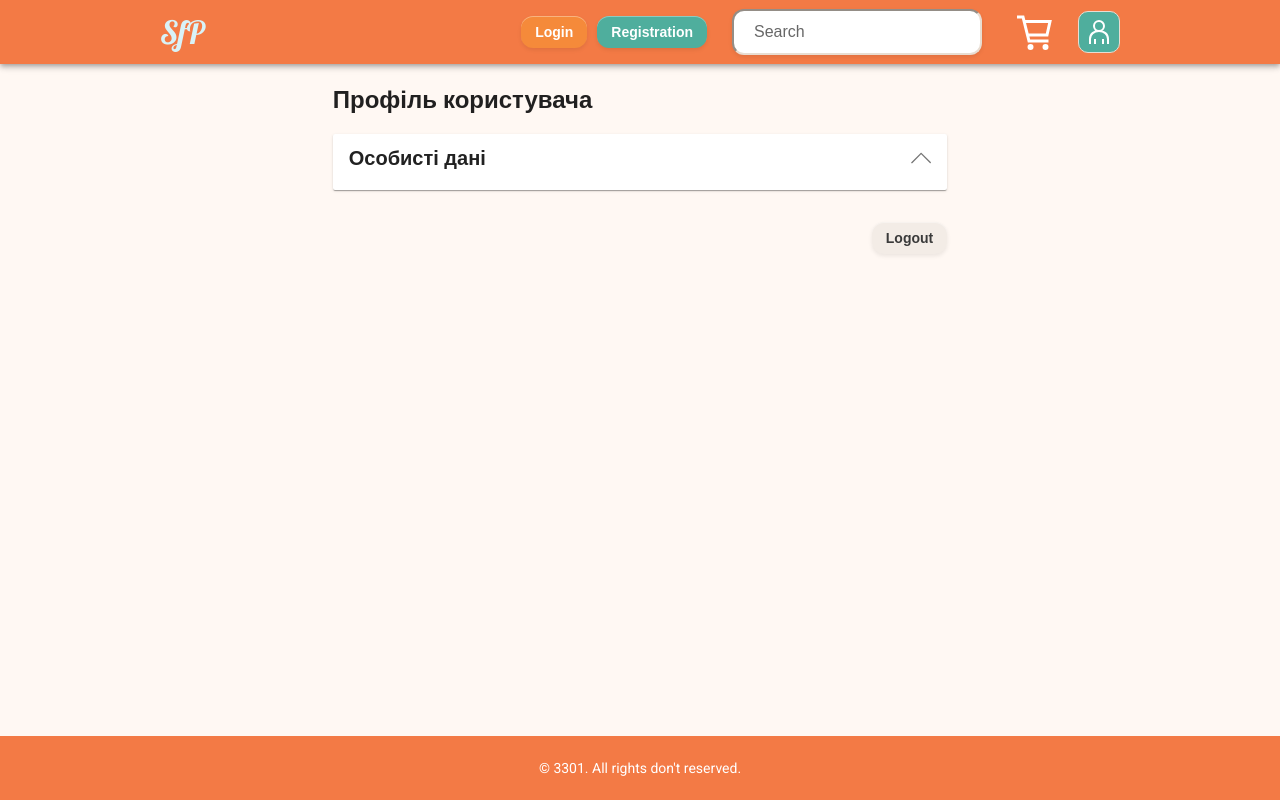
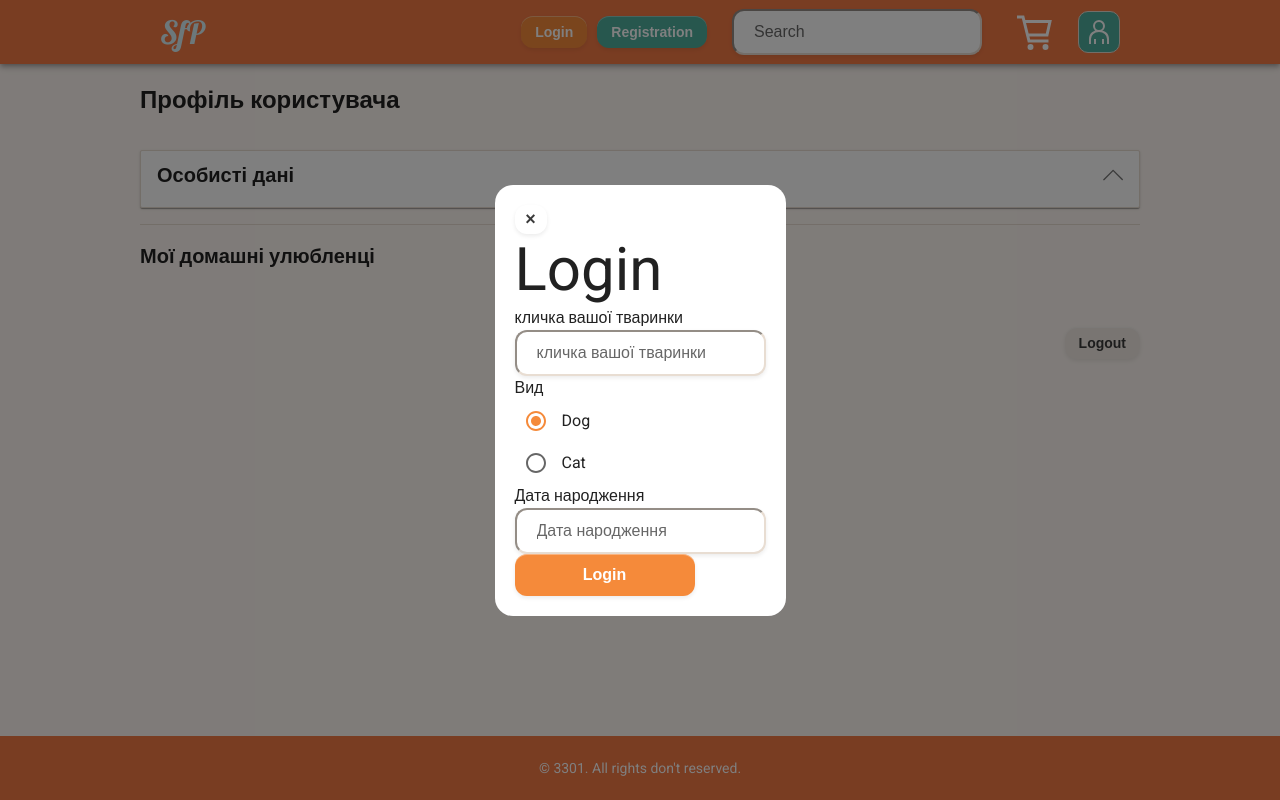
Before and after one commit to 555hehe555/shop-for-pets_frontend, a React (Vite) app: page /profile in a window 1280 px wide. Built offline with nearby package versions, Linux system fonts and the light colour scheme; no server answers; a web font is replaced by a local one.

Commit message:
start working on pet feature

```diff
--- a/src/pages/ProfilePage/ProfilePage.styles.ts
+++ b/src/pages/ProfilePage/ProfilePage.styles.ts
@@ -2,10 +2,11 @@ import type { SxProps, Theme } from "@mui/material";
 
 export const styles: Record<string, SxProps<Theme>> = {
   profileContainer: (theme) => ({
-    margin: "18px 20%",
-    maxWidth: "800px",
+    margin: "18px auto",
+    minWidth: "1000px",
     display: "flex",
     flexDirection: "column",
+    gap: "16px",
 
     "& .pageTitle": {
       fontSize: "24px",
@@ -54,5 +55,11 @@ export const styles: Record<string, SxProps<Theme>> = {
       marginTop: "32px",
       alignSelf: "flex-end",
     },
+
+    "& .accordion": {
+      border: `1px solid ${theme.palette.divider}`,
+      borderRadius: "16px",
+      boxShadow: theme.shadows[1],
+    },
   }),
 };
--- a/src/pages/ProfilePage/ProfilePage.tsx
+++ b/src/pages/ProfilePage/ProfilePage.tsx
@@ -8,6 +8,7 @@ import {
   AccordionSummary,
   Box,
   Divider,
+  Radio,
   Typography,
 } from "@mui/material";
 import { styles } from "./ProfilePage.styles";
@@ -15,6 +16,14 @@ import { useState } from "react";
 import { SlArrowUp } from "react-icons/sl";
 import { useAuth } from "@/features/auth/context/AuthContext";
 import ConfirmDialog from "@/ui/ConfirmDialog/ConfirmDialog";
+import Modal from "@/ui/Modal/Modal";
+
+interface PetData {
+  id?: number;
+  name: string;
+  species: string;
+  dateOfBirth: string;
+}
 
 export function ProfilePage() {
   const [isEditing, setIsEditing] = useState(false);
@@ -24,6 +33,15 @@ export function ProfilePage() {
     phone: "+1 234 567 890",
     dateOfBirth: "1990-01-01",
   });
+
+  const [petsData, setPetsData] = useState<PetData[]>([
+    {
+      id: 1,
+      name: "Buddy",
+      species: "Dog",
+      dateOfBirth: "2018-05-15",
+    },
+  ]);
 
   const { logoutUser } = useAuth();
 
@@ -41,6 +59,10 @@ export function ProfilePage() {
     setPersonalData((prevData) => ({ ...prevData, [name]: value }));
   }
 
+  function handleAddPet(newPet: PetData) {
+    setPetsData((prevPets) => [...prevPets, newPet]);
+  }
+
   return (
     <Main>
       <Box sx={styles.profileContainer}>
@@ -53,6 +75,7 @@ export function ProfilePage() {
             heading: { component: "h3" },
             transition: { unmountOnExit: true },
           }}
+          className="accordion"
         >
           <AccordionSummary
             className="tableTitle"
@@ -141,6 +164,21 @@ export function ProfilePage() {
             </Box>
           </AccordionDetails>
           <AccordionActions>
+            <Button
+              variant="primary"
+              size="sm"
+              className="addPetButton"
+              onClick={() =>
+                handleAddPet({
+                  name: "New Pet",
+                  species: "Species",
+                  dateOfBirth: "2020-01-01",
+                })
+              }
+            >
+              Додати тварину
+            </Button>
+
             {isEditing ? (
               <Button
                 variant="secondary"
@@ -163,6 +201,14 @@ export function ProfilePage() {
           </AccordionActions>
         </Accordion>
 
+        <Divider />
+
+        <Typography className="tableTitle" component="h3">
+          Мої домашні улюбленці
+        </Typography>
+
+        {/* {petsData.map((pet, index) => ())} */}
+
         <Button
           size="sm"
           variant="tertiary"
@@ -179,6 +225,86 @@ export function ProfilePage() {
         onCancel={closeDialog}
         onConfirm={closeAndLogoutDialog}
       />
+
+      <Modal onClose={() => {}} isOpen={true}>
+        <Box sx={{ backgroundColor: "white" }}>
+          <Box component="form" sx={styles.form} action={() => {}}>
+            <Typography variant="h2" component="h2" sx={styles.title}>
+              Login
+            </Typography>
+
+            <Box sx={styles.field}>
+              <Typography component="label" sx={styles.label}>
+                кличка вашої тваринки
+              </Typography>
+              <Input
+                type="text"
+                name="name"
+                placeholder="кличка вашої тваринки"
+              />
+            </Box>
+
+            <Box sx={styles.field}>
+              <Typography component="label" sx={styles.label}>
+                {/* species: "Dog", */}
+                Вид
+              </Typography>
+
+              <Box
+                sx={{
+                  display: "flex",
+                  flexDirection: "column",
+                }}
+              >
+                <Box sx={{ display: "flex", gap: "5px", alignItems: "center" }}>
+                  <Radio
+                    checked={true}
+                    onChange={() => {}}
+                    value="a"
+                    name="radio-buttons"
+                    slotProps={{ input: { "aria-label": "A" } }}
+                  />
+                  <Typography component="span" sx={{ fontSize: "16px" }}>
+                    Dog
+                  </Typography>
+                </Box>
+
+                <Box sx={{ display: "flex", gap: "5px", alignItems: "center" }}>
+                  <Radio
+                    checked={false}
+                    onChange={() => {}}
+                    value="b"
+                    name="radio-buttons"
+                    slotProps={{ input: { "aria-label": "B" } }}
+                  />
+                  <Typography component="span" sx={{ fontSize: "16px" }}>
+                    Cat
+                  </Typography>
+                </Box>
+              </Box>
+            </Box>
+
+            <Box sx={styles.field}>
+              <Typography component="label" sx={styles.label}>
+                Дата народження
+              </Typography>
+              <Input
+                type="text"
+                name="dateOfBirth"
+                placeholder="Дата народження"
+              />
+            </Box>
+
+            <Button
+              size="md"
+              type="submit"
+              style={{ alignSelf: "center", minWidth: 180 }}
+            >
+              Login
+            </Button>
+          </Box>
+        </Box>
+      </Modal>
     </Main>
   );
 }
```
